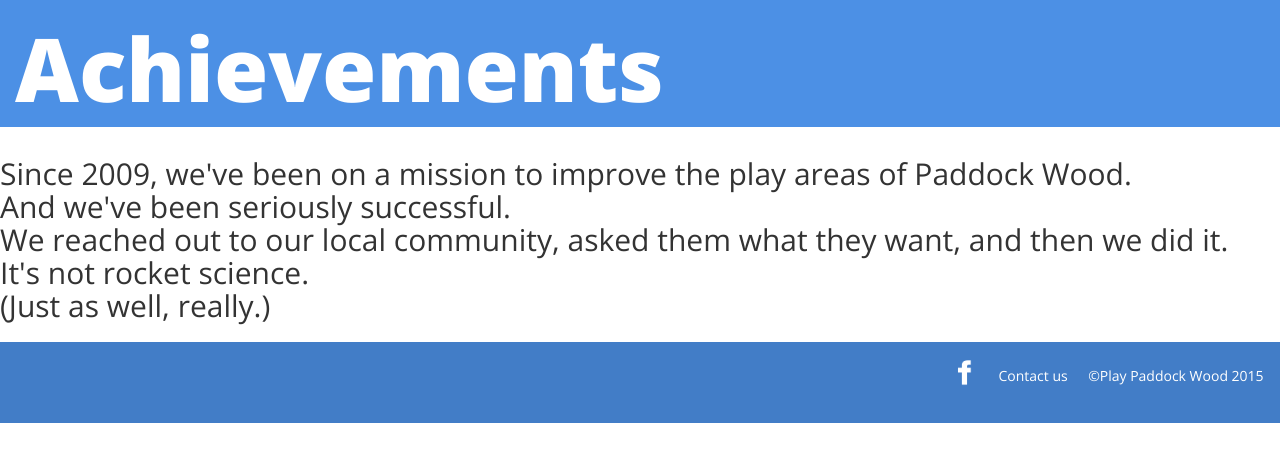
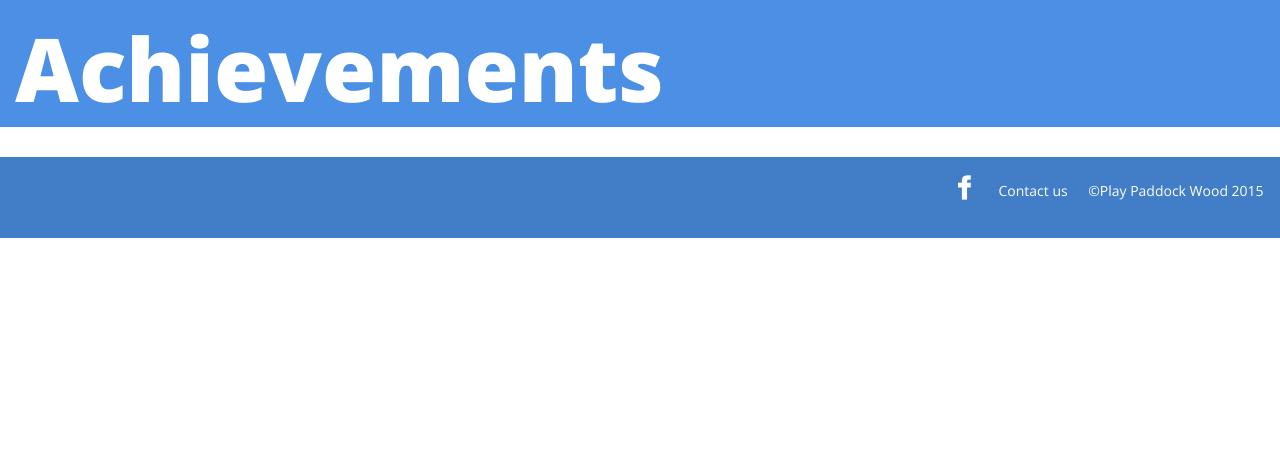
Before and after one commit to jonodrew/PPW-site, a PHP site: page /achievements.php in a window 1280 px wide. Shown: the part 180-642 px from the top of the page. Run offline with PHP 8.4, Linux system fonts and the light colour scheme; some libraries are stand-ins or nearby versions.

Commit message:
content fixed

```diff
--- a/achievements.php
+++ b/achievements.php
@@ -12,13 +12,6 @@ include('head.php');
   </div>
 </div>
 
-<h2>Since 2009, we've been on a mission to improve the play areas of Paddock Wood.<br>
-And we've been seriously successful.<br>
 
-We reached out to our local community, asked them what they want, and then we did it.<br>
-
-It's not rocket science.<br>
-
-(Just as well, really.)</h2>
 
 <?php include("footer.php"); ?>
```
